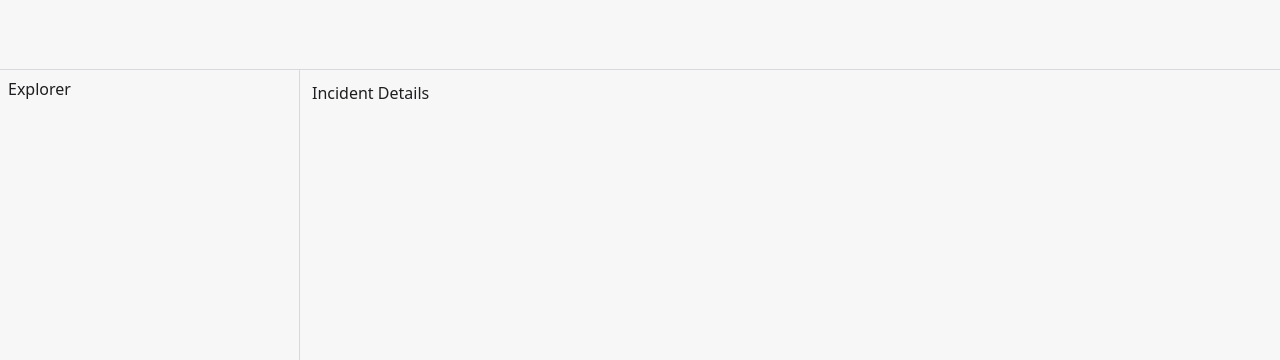
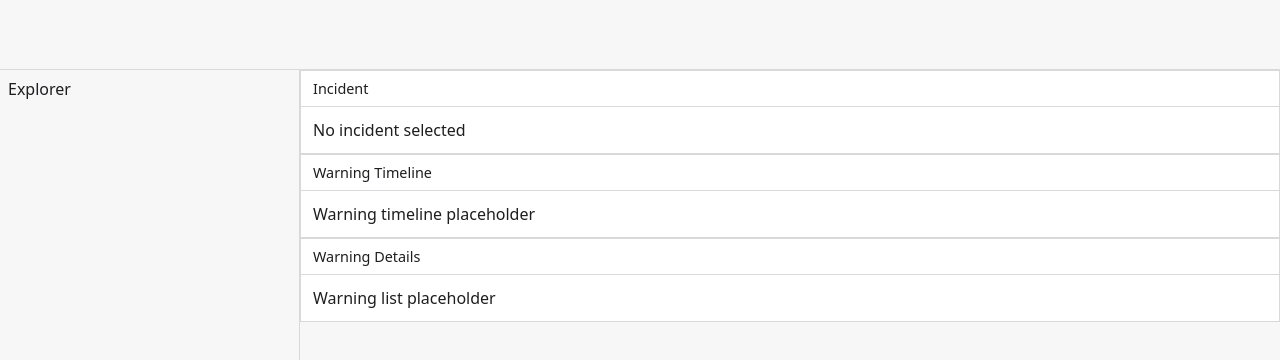
Before and after one commit to ChainsAre2Tight/rssi, a React (Vite) app: page / in a window 1280 px wide. Shown: the part 278-638 px from the top of the page. Built offline with nearby package versions, Linux system fonts and the light colour scheme; no server answers.

Commit message:
adds panel styling and stubs for incident detailing parts

```diff
--- a/src/components/IncidentDetailsPanel/IncidentDetailsPanel.module.css
+++ b/src/components/IncidentDetailsPanel/IncidentDetailsPanel.module.css
@@ -1,4 +1,7 @@
 .root {
+
+    display: flex;
+    flex-direction: column;
+
     height: 100%;
-    padding: var(--space-md);
 }
--- a/src/components/IncidentDetailsPanel/IncidentDetailsPanel.tsx
+++ b/src/components/IncidentDetailsPanel/IncidentDetailsPanel.tsx
@@ -1,9 +1,22 @@
+import IncidentHeader from "./IncidentHeader"
+import WarningTimeline from "./WarningTimeline"
+import WarningDetailsList from "./WarningDetailsList"
+
 import styles from "./IncidentDetailsPanel.module.css"
 
 export default function IncidentDetailsPanel() {
+
     return (
+
         <div className={styles.root}>
-            Incident Details
+
+            <IncidentHeader />
+
+            <WarningTimeline />
+
+            <WarningDetailsList />
+
         </div>
+
     )
 }
--- /dev/null
+++ b/src/components/IncidentDetailsPanel/IncidentHeader.tsx
@@ -0,0 +1,18 @@
+export default function IncidentHeader() {
+
+    return (
+
+        <div className="panel">
+
+            <div className="panelHeader">
+                Incident
+            </div>
+
+            <div className="panelBody">
+                No incident selected
+            </div>
+
+        </div>
+
+    )
+}
--- /dev/null
+++ b/src/components/IncidentDetailsPanel/WarningDetailsList.tsx
@@ -0,0 +1,18 @@
+export default function WarningDetailsList() {
+
+    return (
+
+        <div className="panel">
+
+            <div className="panelHeader">
+                Warning Details
+            </div>
+
+            <div className="panelBody">
+                Warning list placeholder
+            </div>
+
+        </div>
+
+    )
+}
--- /dev/null
+++ b/src/components/IncidentDetailsPanel/WarningTimeline.tsx
@@ -0,0 +1,18 @@
+export default function WarningTimeline() {
+
+    return (
+
+        <div className="panel">
+
+            <div className="panelHeader">
+                Warning Timeline
+            </div>
+
+            <div className="panelBody">
+                Warning timeline placeholder
+            </div>
+
+        </div>
+
+    )
+}
--- a/src/main.tsx
+++ b/src/main.tsx
@@ -5,6 +5,7 @@ import App from './app/App.tsx'
 import "./styles/tokens.css"
 import "./styles/themes.css"
 import "./styles/global.css"
+import "./styles/panel.css"
 
 document.documentElement.dataset.theme = "light"
 
--- /dev/null
+++ b/src/styles/panel.css
@@ -0,0 +1,29 @@
+.panel {
+
+    display: flex;
+    flex-direction: column;
+
+    background: var(--color-surface);
+
+    border: var(--panel-border-width) solid var(--color-border);
+
+    min-height: 0;
+}
+
+
+.panelHeader {
+
+    padding: var(--space-sm) var(--space-md);
+
+    border-bottom: var(--panel-border-width) solid var(--color-border);
+
+    font-size: 0.9rem;
+    font-weight: 500;
+}
+
+
+.panelBody {
+    flex: 1;
+    padding: var(--space-md);
+    overflow: auto;
+}
```
